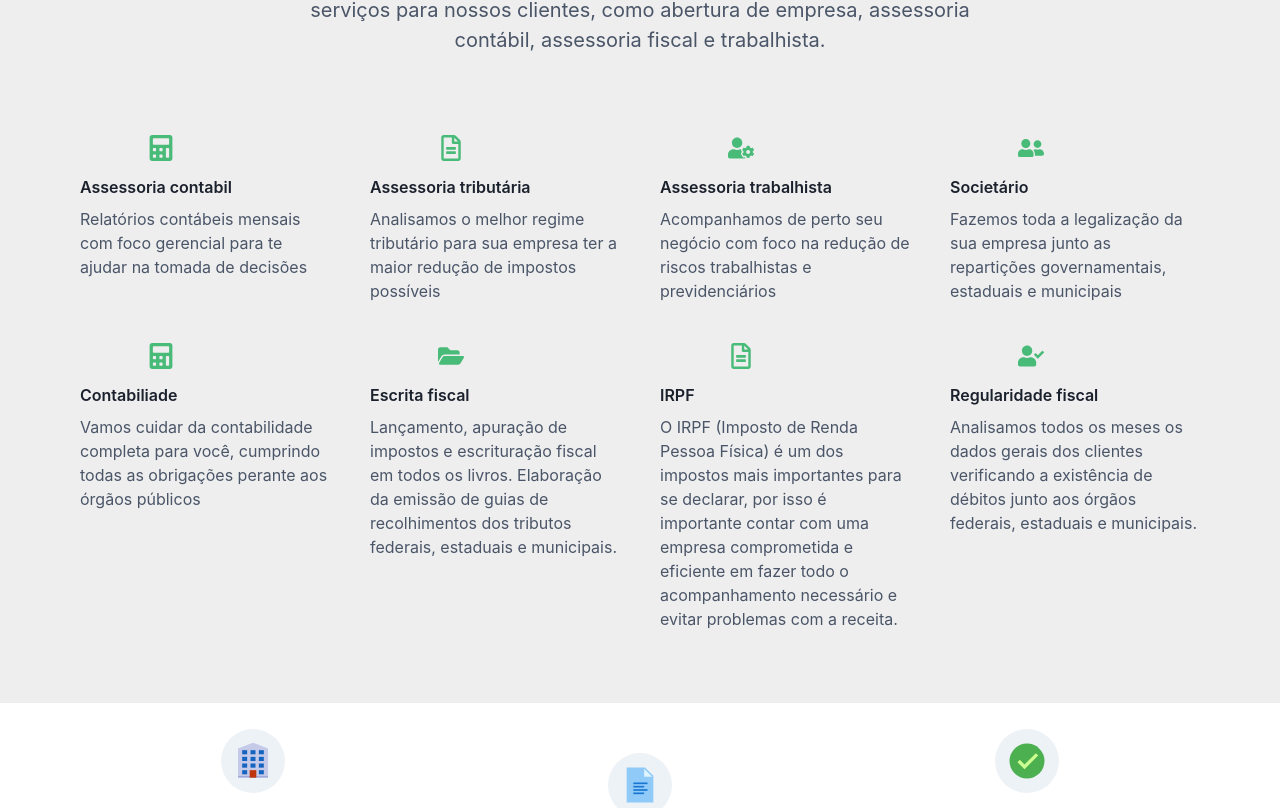
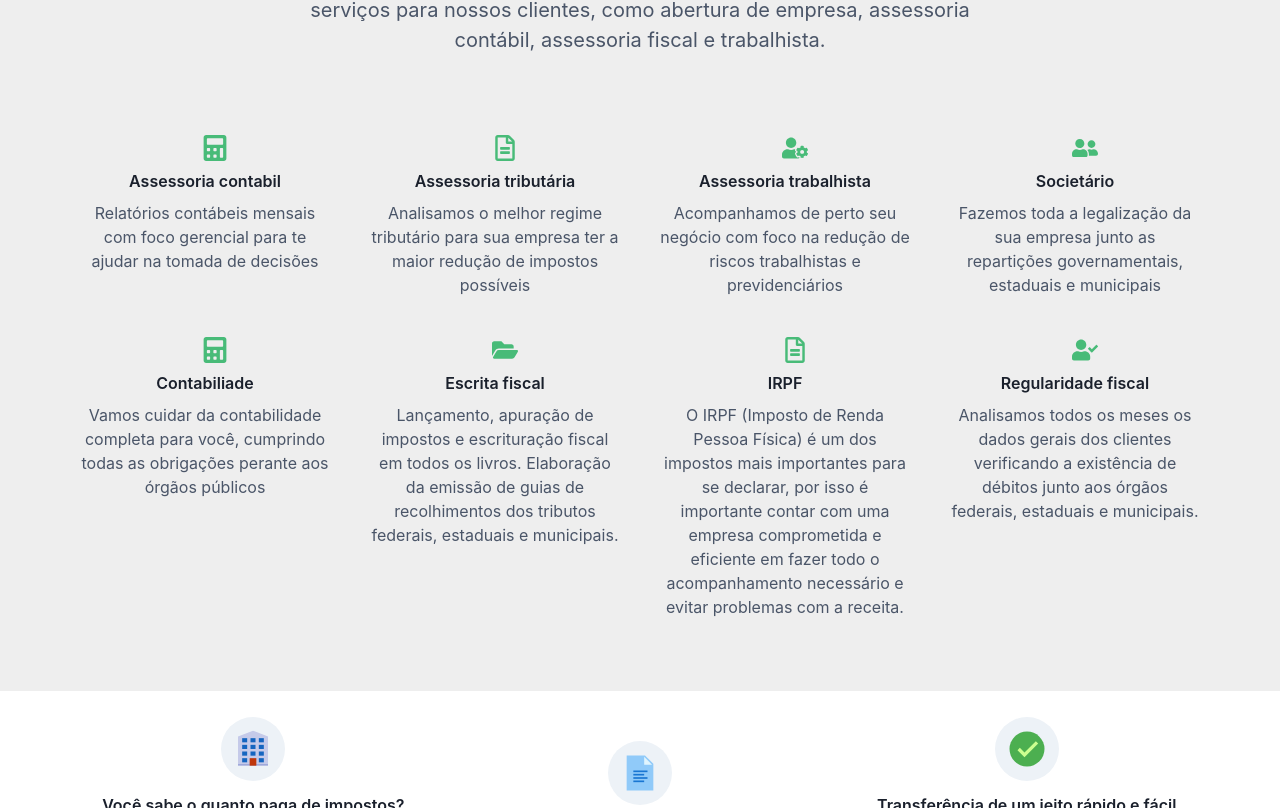
Before and after one commit to leoliveira28/gaspicontabilidade-lp, a Next.js app: page / in a window 1280 px wide. Shown: the part 992-1800 px from the top of the page. Built offline with nearby package versions, Linux system fonts and the light colour scheme.

Commit message:
adjusted navbar and aligned text to center

```diff
--- a/src/pages/components/Features.tsx
+++ b/src/pages/components/Features.tsx
@@ -8,6 +8,7 @@ import {
     Stack,
     HStack,
     VStack,
+    Flex,
   } from '@chakra-ui/react';
   import { CheckIcon } from '@chakra-ui/icons';
   import { FaCalculator, FaRegFileAlt, FaUserCog, FaUserFriends, FaFolderOpen, FaUserCheck } from 'react-icons/fa'
@@ -84,12 +85,12 @@ import React from 'react';
           <SimpleGrid columns={{ base: 1, md: 2, lg: 4 }} spacing={10}>
             {features.map((feature) => (
                 <HStack key={feature.id} align={'top'}>
-                  <VStack align={'start'}>
-                  <Box color={'green.400'} px={2} ml={'60px'}>
+                  <VStack align={'center'}>
+                  <Flex color={'green.400'} px={2} ml={'20px'} align={'center'}>
                 <Icon as={feature.icon} fontSize={26}/>
-              </Box>
+              </Flex>
                     <Text fontWeight={600}>{feature.title}</Text>
-                    <Text color={'gray.600'}>{feature.text}</Text>
+                    <Text color={'gray.600'} textAlign={'center'}>{feature.text}</Text>
                   </VStack>
                 </HStack>
             ))}
--- a/src/pages/components/Navbar.tsx
+++ b/src/pages/components/Navbar.tsx
@@ -37,7 +37,9 @@ import {
           <Flex
             flex={{ base: 1, md: 'auto' }}
             ml={{ base: -2 }}
-            display={{ base: 'flex', md: 'none' }}>
+            display={{ base: 'flex', md: 'none' }}
+            gap={'30px'}
+            >
             <IconButton
               onClick={onToggle}
               icon={
@@ -46,13 +48,26 @@ import {
               variant={'ghost'}
               aria-label={'Toggle Navigation'}
             />
-          </Flex>
-          <Flex flex={{ base: 1 }} justify={{ base: 'center', md: 'space-around' }} align={'center'}>
-                 <Box width='100px'>
+            <Flex width='100px'>
                   <Link href={'/'}>
                   <Image src='/logo-sem-fundo.png' alt='logo' />
                   </Link>
-            </Box>
+                 </Flex>
+                 <Flex display={'flex'} align={'center'} marginLeft={'20px'} >
+
+<Link href={'/quanto-custa'}>
+  Quanto Custa?
+</Link>
+</Flex>
+
+          </Flex>
+          <Flex display={{ base: 'none', md: 'flex'}} flex={{ base: 1 }} justify={{ base: 'center', md: 'space-around' }} align={'center'}>
+                 <Flex width='100px'>
+                  <Link href={'/'}>
+                  <Image src='/logo-sem-fundo.png' alt='logo' />
+                  </Link>
+
+            </Flex>
 
             <Flex display={{ base: 'none', md: 'flex' }} ml={10}>
               <DesktopNav />
@@ -96,14 +111,14 @@ import {
 
   const MobileNav = () => {
     return (
-      <Stack
+      <><Stack
         bg={useColorModeValue('white', 'gray.800')}
         p={4}
         display={{ md: 'none' }}>
-        {NAV_ITEMS.map((navItem) => (
-          <MobileNavItem key={navItem.label} {...navItem} />
-        ))}
-      </Stack>
+          {NAV_ITEMS.map((navItem) => (
+            <MobileNavItem key={navItem.label} {...navItem} />
+          ))}
+        </Stack></>
     );
   };
 
```
